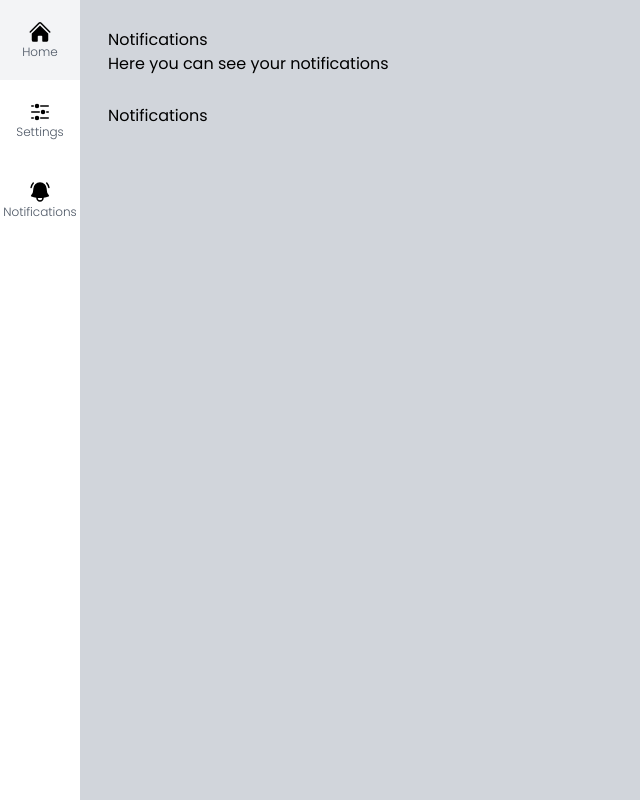
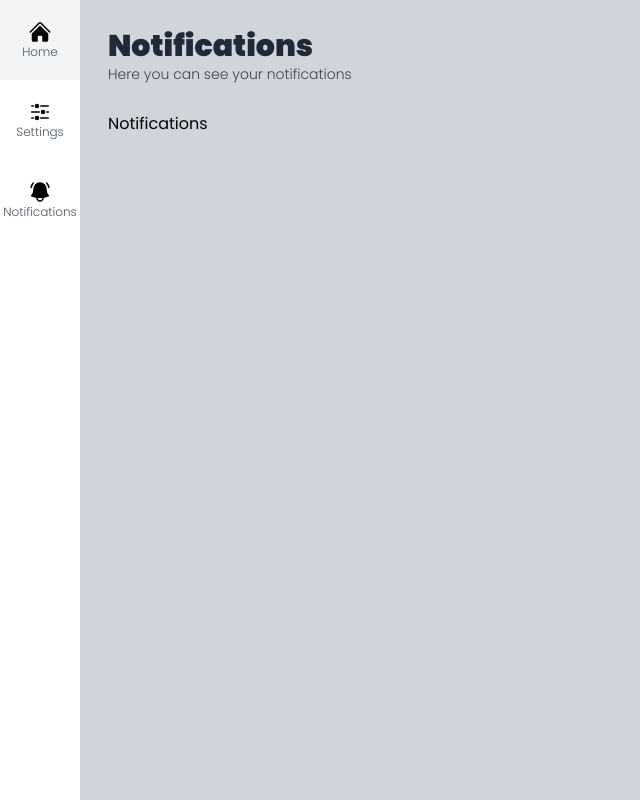
Before and after one commit to aryella-lacerda/learn-nextjs-admin-template, a Next.js app: page /notifications in a window 1280 px wide. Shown: the whole page, without its empty margins (0-640 px from the left). Built offline with nearby package versions, Linux system fonts and the light colour scheme.

Commit message:
refactor: style the Title component

```diff
--- a/src/components/template/title.tsx
+++ b/src/components/template/title.tsx
@@ -6,8 +6,12 @@ type Props = {
 export const Title = ({ title, subtitle }: Props) => {
   return (
     <div>
-      <h1>{title}</h1>
-      <h2>{subtitle}</h2>
+      <h1 className="font-black text-3xl text-gray-800 dark:text-gray-200">
+        {title}
+      </h1>
+      <h2 className="font-light text-sm text-gray-700 dark:text-gray-300">
+        {subtitle}
+      </h2>
     </div>
   );
 };
```
